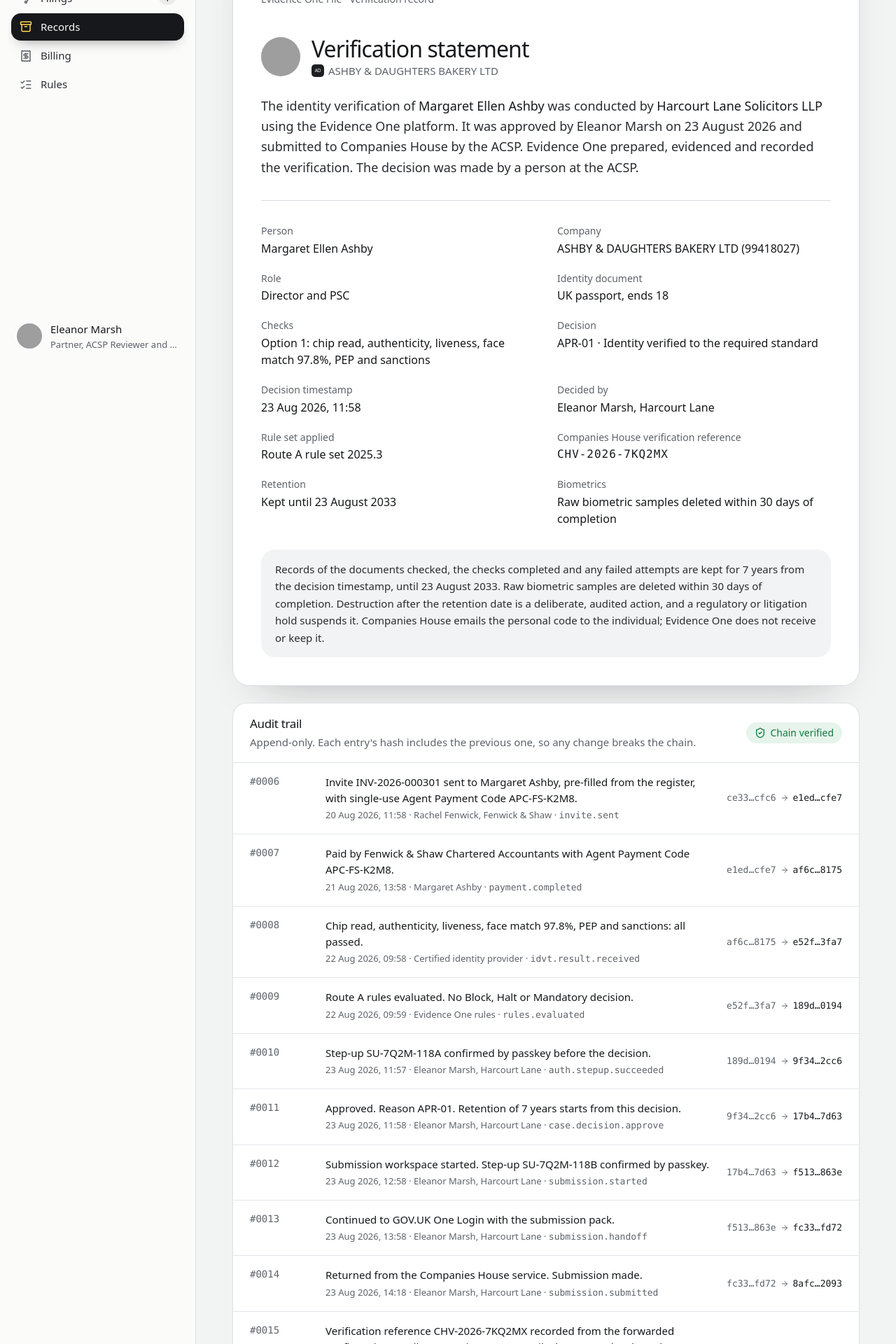
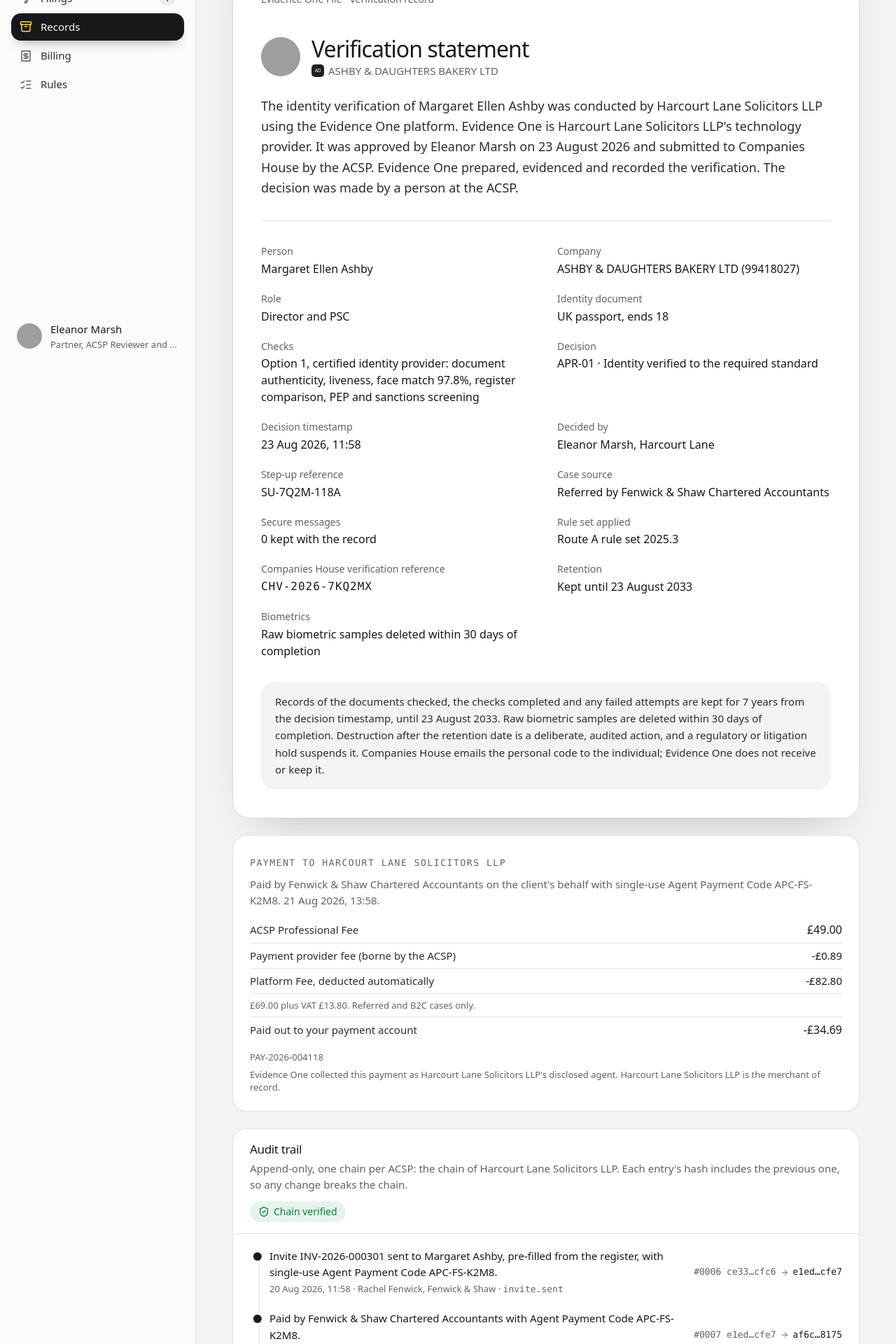
Before and after one commit to evidenceonecouk/EvidenceOne, a React (Vite) app: page /records/EO-2026-000118 in a window 1280 px wide. Shown: the part 280-2200 px from the top of the page at 70% size. Built offline with nearby package versions, Linux system fonts and the light colour scheme; grey boxes are pictures that could not be loaded; a web font is replaced by a local one.

Commit message:
Verification record and index for the acting ACSP, audit timeline

```diff
--- a/src/features/records/RecordsIndex.tsx
+++ b/src/features/records/RecordsIndex.tsx
@@ -9,15 +9,17 @@
 import { HeroBanner, Page, Panel, StatTile } from '@/components/app/Page'
 import { CaseStatusChip } from '@/components/StatusChip'
 import { Avatar } from '@/components/visual/Avatar'
-import { verifyChain } from '@/lib/audit'
+import { acspChain, chainIntact } from './chain'
 import { formatShortDate, fullName, retentionExpiry } from '@/lib/format'
-import { useDemoStore } from '@/store/DemoStore'
+import { useActingAcsp, useDemoStore } from '@/store/DemoStore'
 import { getCompany, getPerson } from '@/store/selectors'
 
 /** Every closed verification, with the seven-year retention date counted from the decision. */
 export function RecordsIndex() {
   const { data } = useDemoStore()
+  const { acsp } = useActingAcsp()
   const records = data.cases
+    .filter((c) => c.acspId === acsp.id)
     .filter((c) =>
       [
         'submitted',
@@ -36,14 +38,14 @@
           : undefined) ?? c.closedAt,
     }))
     .sort((a, b) => (b.decided ?? '').localeCompare(a.decided ?? ''))
-  const chainOk = verifyChain(data.audit)
+  const chainOk = chainIntact(data.audit, acsp.id)
 
   return (
     <Page>
       <HeroBanner
         kicker="Evidence One File"
         title="Verification records"
-        description="Approved, declined and abandoned verifications are all kept for seven years from the decision. Nothing is deleted automatically."
+        description={`Approved, declined and abandoned verifications held by ${acsp.name} are all kept for seven years from the decision. Nothing is deleted automatically. Each ACSP's records are kept separate.`}
         illustration={
           <div className="flex size-44 items-center justify-center rounded-[32px] bg-white/70 shadow-[0_20px_40px_-24px_rgb(22_24_27/0.35)]">
             <Archive
@@ -62,8 +64,8 @@
           tone="ink"
         />
         <StatTile
-          label="Audit entries"
-          value={data.audit.length}
+          label="Audit entries in your chain"
+          value={acspChain(data.audit, acsp.id).length}
           icon={ShieldCheck}
           tone={chainOk ? 'approve' : 'decline'}
           detail={chainOk ? 'Hash chain verified' : 'Hash chain broken'}
--- a/src/features/records/VerificationRecord.tsx
+++ b/src/features/records/VerificationRecord.tsx
@@ -14,12 +14,14 @@
 import { Avatar, CompanyMark } from '@/components/visual/Avatar'
 import { Wordmark } from '@/components/brand/Wordmark'
 import { reasonCodes } from '@/data/reasonCodes'
-import { verifyChain } from '@/lib/audit'
+import { recordAttribution, sourceDetail } from '@/lib/attribution'
 import { formatDate, formatDateTime, fullName, shortHash } from '@/lib/format'
 import { documentName, ruleSetFor } from '@/lib/rules'
 import { cn } from '@/lib/utils'
 import { recordExport, reviewerName } from '@/store/actions'
-import { useDemoStore } from '@/store/DemoStore'
+import { useActingAcsp, useDemoStore } from '@/store/DemoStore'
+import { chainIntact } from './chain'
+import { CasePayment } from '@/features/acsp/CasePayment'
 import {
   auditForCase,
   getCase,
@@ -34,6 +36,7 @@
 export function VerificationRecord() {
   const { caseId = '' } = useParams()
   const { data, apply } = useDemoStore()
+  const { acsp: actingAcsp, reviewer: actingReviewer } = useActingAcsp()
   const [stepUp, setStepUp] = useState(false)
   const vc = getCase(data, caseId)
   const person = vc && getPerson(data, vc.personId)
@@ -45,6 +48,16 @@
     )
   if (!vc || !person || !company || !entry)
     return <Page>Record not found.</Page>
+  if (vc.acspId !== actingAcsp.id)
+    return (
+      <Page width="narrow">
+        <p className="text-lg text-ink">
+          This record is held by{' '}
+          {reviewerOrgName(data, vc.acspId) ?? 'another ACSP'}. Each ACSP's
+          records are kept separate.
+        </p>
+      </Page>
+    )
 
   const acspName = reviewerOrgName(data, vc.acspId)
   const reviewer = data.acsps
@@ -63,7 +76,11 @@
       ).toISOString()
     : undefined
   const events = auditForCase(data, vc.id)
-  const chainOk = verifyChain(data.audit)
+  const chainOk = chainIntact(data.audit, vc.acspId)
+  const partner = vc.partnerId
+    ? data.partners.find((p) => p.id === vc.partnerId)
+    : undefined
+  const pep = data.acsps.find((a) => a.id === vc.acspId)?.profile.pepScreening
   const reason = reasonCodes.find((r) => r.code === vc.decision?.reasonCode)
   const name = fullName(person)
 
@@ -92,8 +109,8 @@
     [
       'Checks',
       vc.option === 2
-        ? 'Option 2: person check by a trained reviewer, PEP and sanctions'
-        : `Option 1: ${vc.browserCapture ? '' : 'chip read, '}authenticity, liveness, face match${vc.idvt.faceMatchScore ? ` ${vc.idvt.faceMatchScore}%` : ''}, PEP and sanctions`,
+        ? `Option 2: person check by a trained reviewer, register comparison${pep ? ', PEP and sanctions screening' : ''}`
+        : `Option 1, certified identity provider: document authenticity, liveness, face match${vc.idvt.faceMatchScore ? ` ${vc.idvt.faceMatchScore}%` : ''}, register comparison${pep ? ', PEP and sanctions screening' : ''}`,
     ],
     [
       'Decision',
@@ -109,6 +126,19 @@
       'Decided by',
       vc.decision ? reviewerName(data, vc.decision.reviewerId) : 'Not decided',
     ],
+    ...(vc.decision?.stepUpRef
+      ? ([['Step-up reference', vc.decision.stepUpRef]] as [string, string][])
+      : []),
+    ['Case source', sourceDetail(vc, partner?.name)],
+    ...(vc.discrepancyReport?.choice
+      ? ([
+          [
+            'Register difference',
+            `${vc.discrepancyReport.summary}. Choice logged: ${vc.discrepancyReport.choice === 'will_report' ? 'will report to Companies House' : 'will not report'}`,
+          ],
+        ] as [string, string][])
+      : []),
+    ['Secure messages', `${vc.messages?.length ?? 0} kept with the record`],
     ['Rule set applied', `Route A rule set ${rs.version}`],
     [
       'Companies House verification reference',
@@ -178,11 +208,9 @@
           </div>
 
           <p className="mt-6 text-lg leading-relaxed text-graphite">
-            The identity verification of{' '}
-            <span className="text-ink">{name}</span> was conducted by{' '}
-            <span className="text-ink">{acspName}</span> using the Evidence One
-            platform. It {outcome} Evidence One prepared, evidenced and recorded
-            the verification. The decision was made by a person at the ACSP.
+            {recordAttribution(name, acspName ?? 'the ACSP')} It {outcome}{' '}
+            Evidence One prepared, evidenced and recorded the verification. The
+            decision was made by a person at the ACSP.
           </p>
 
           <dl className="mt-8 grid gap-x-8 gap-y-5 border-t border-line pt-8 sm:grid-cols-2">
@@ -218,6 +246,12 @@
         </div>
       </article>
 
+      <CasePayment
+        vc={vc}
+        acspName={acspName ?? 'the ACSP'}
+        className="mt-6 p-5 sm:p-6"
+      />
+
       <Panel
         aria-labelledby="audit-title"
         className="mt-6 overflow-hidden print:mt-8 print:break-before-page print:border-0 print:shadow-none"
@@ -225,7 +259,7 @@
         <PanelHeader
           id="audit-title"
           title="Audit trail"
-          description="Append-only. Each entry's hash includes the previous one, so any change breaks the chain."
+          description={`Append-only, one chain per ACSP: the chain of ${acspName}. Each entry's hash includes the previous one, so any change breaks the chain.`}
           actions={
             <span
               className={cn(
@@ -244,15 +278,25 @@
             </span>
           }
         />
-        <ol className="divide-y divide-line/70">
+        <ol className="relative px-5 py-5 sm:px-6">
+          <span
+            aria-hidden="true"
+            className="absolute top-7 bottom-7 left-[2.05rem] w-px bg-line sm:left-[2.3rem]"
+          />
           {events.map((e) => (
-            <li
-              key={e.seq}
-              className="grid gap-x-5 gap-y-1 px-5 py-4 sm:grid-cols-[5.5rem_1fr_auto] sm:px-6"
-            >
-              <span className="font-mono text-[0.875rem] text-slate tabular">
-                #{String(e.seq).padStart(4, '0')}
-              </span>
+            <li key={e.seq} className="relative flex gap-4 pb-5 last:pb-0">
+              <span
+                className={cn(
+                  'relative z-10 mt-1.5 size-3 shrink-0 translate-x-[0.3rem] rounded-full ring-4 ring-white',
+                  e.actorType === 'ai'
+                    ? 'bg-silver'
+                    : e.actorType === 'system'
+                      ? 'bg-slate'
+                      : 'bg-ink',
+                )}
+                aria-hidden="true"
+              />
+              <div className="grid min-w-0 flex-1 gap-x-5 gap-y-1 sm:grid-cols-[1fr_auto]">
                 <div className="min-w-0">
                   <p className="text-[0.9375rem] text-ink">{e.detail}</p>
                   <p className="mt-0.5 text-[0.8125rem] text-slate">
@@ -261,10 +305,11 @@
                   </p>
                 </div>
                 <span className="flex items-center gap-1.5 font-mono text-[0.8125rem] text-slate">
-                {shortHash(e.prevHash)}
+                  #{String(e.seq).padStart(4, '0')} {shortHash(e.prevHash)}
                   <ArrowRight className="size-3" aria-label="then" />
                   <span className="text-ink">{shortHash(e.hash)}</span>
                 </span>
+              </div>
             </li>
           ))}
         </ol>
@@ -281,7 +326,7 @@
         onConfirmed={(ref) => {
           setStepUp(false)
           apply((d) =>
-            recordExport(d, vc.id, ref, reviewerName(d, 'rev-marsh')),
+            recordExport(d, vc.id, ref, reviewerName(d, actingReviewer.id)),
           )
           window.setTimeout(() => window.print(), 300)
         }}
--- /dev/null
+++ b/src/features/records/chain.ts
@@ -0,0 +1,16 @@
+import { verifyChain } from '@/lib/audit'
+import type { AuditEvent } from '@/types/domain'
+
+/*
+  The audit trail is one hash chain per ACSP. Events carry the ACSP they belong
+  to; where an event has none (older data) the whole chain is used.
+*/
+type WithAcsp = AuditEvent & { acspId?: string }
+
+export function acspChain(audit: AuditEvent[], acspId: string): AuditEvent[] {
+  const any = (audit as WithAcsp[]).some((e) => e.acspId)
+  return any ? (audit as WithAcsp[]).filter((e) => e.acspId === acspId) : audit
+}
+
+export const chainIntact = (audit: AuditEvent[], acspId: string) =>
+  verifyChain(acspChain(audit, acspId))
```
Lines whose indentation alone changed are shown as unchanged.
